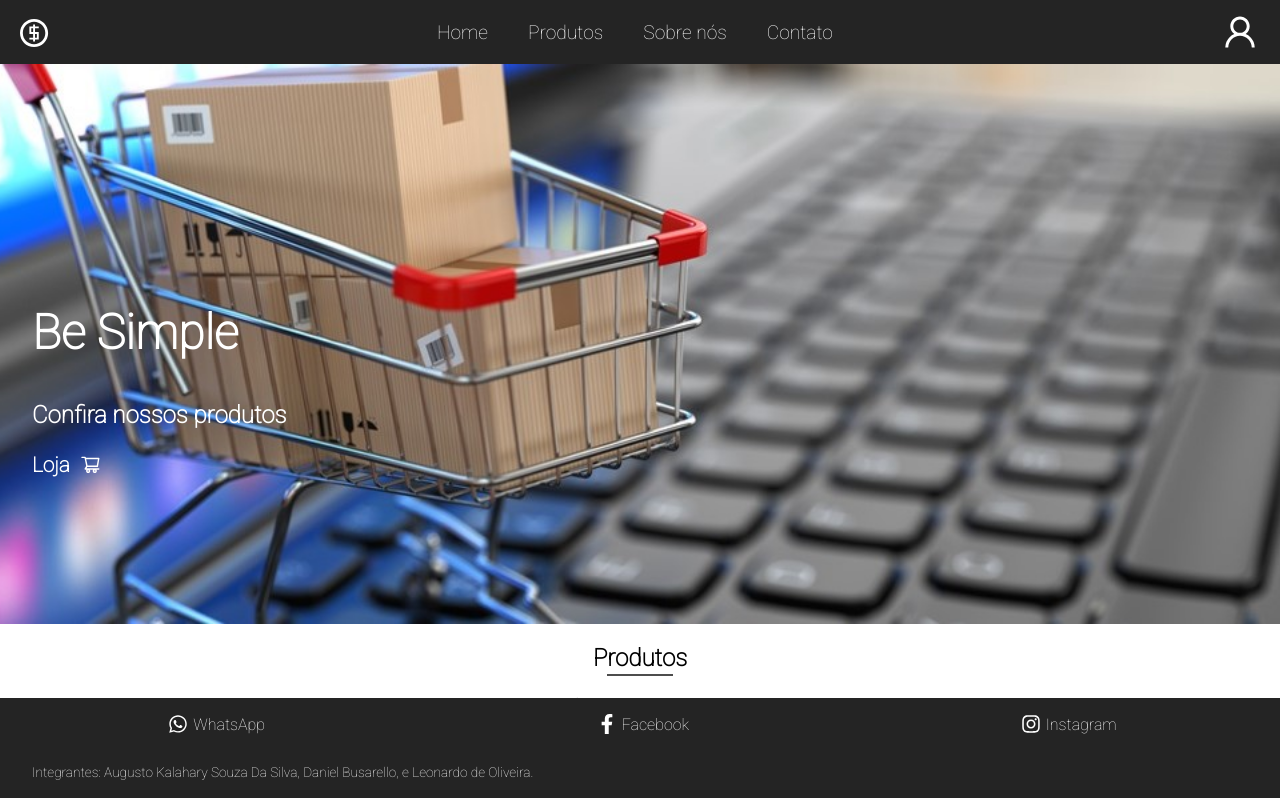
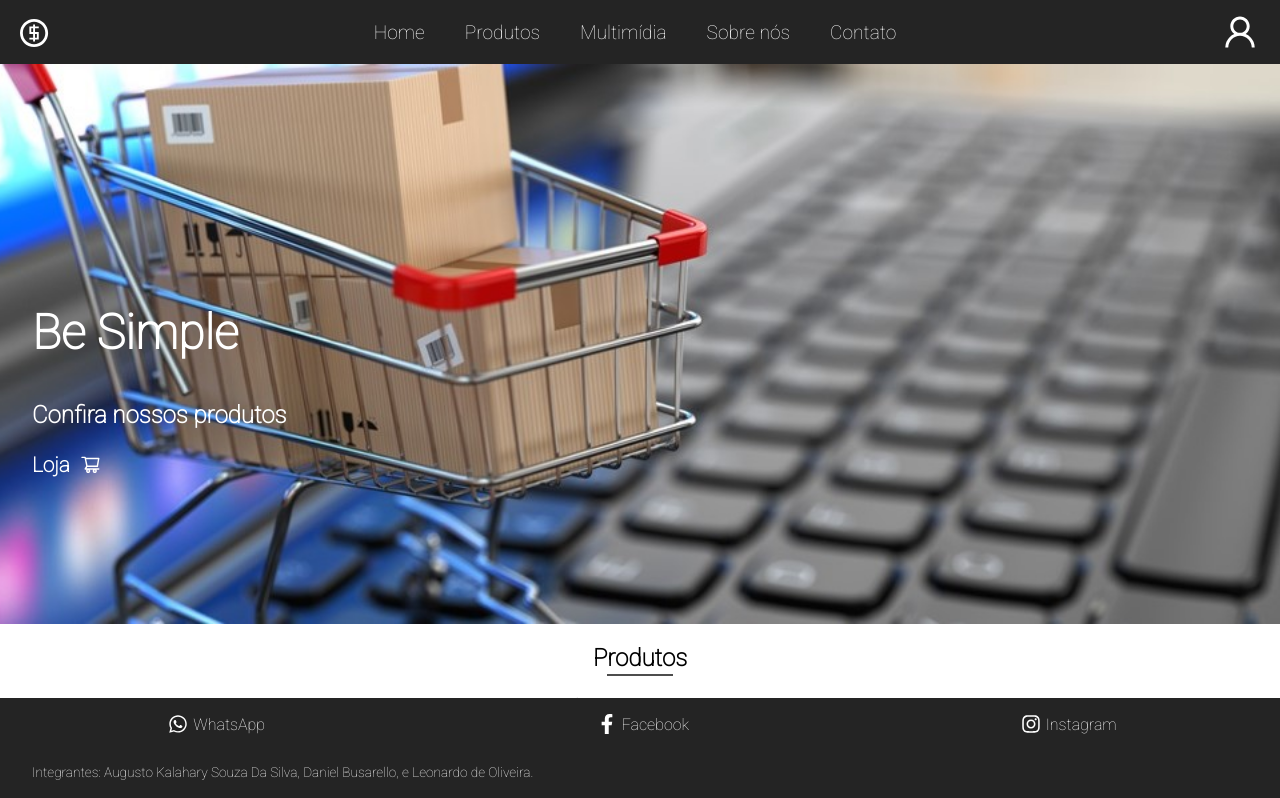
Before and after one commit to DanielBusarello/ecommerce-avaliacao, a React (Create React App) app: page / in a window 1280 px wide. Shown: the top 798 px of the page. Built offline with nearby package versions, Linux system fonts and the light colour scheme.

Commit message:
Adicionado item multimedia na Navbar

```diff
--- a/src/components/Navbar/Navbar.js
+++ b/src/components/Navbar/Navbar.js
@@ -45,6 +45,9 @@ const Navbar = () => {
                             <Link to="/produtos">Produtos</Link>
                         </li>
                         <li>
+                            <Link to="/multimedia">Multimídia</Link>
+                        </li>
+                        <li>
                             <Link to="/sobre">Sobre nós</Link>
                         </li>
                         <li>
```
